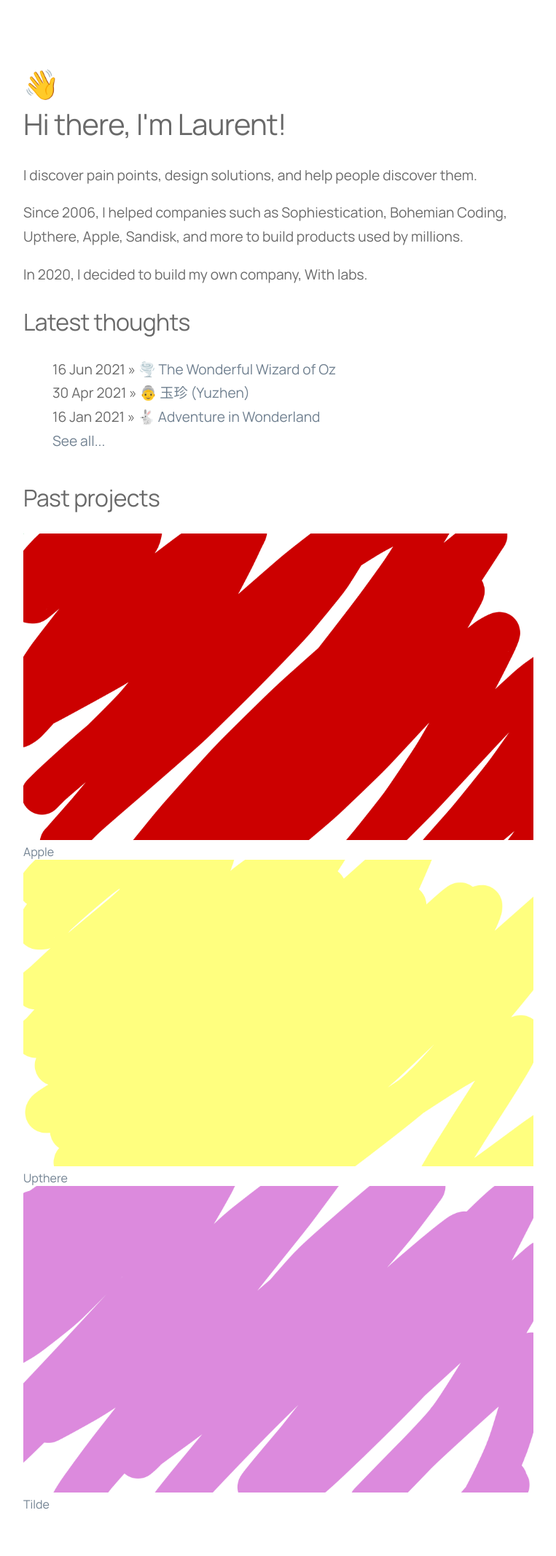
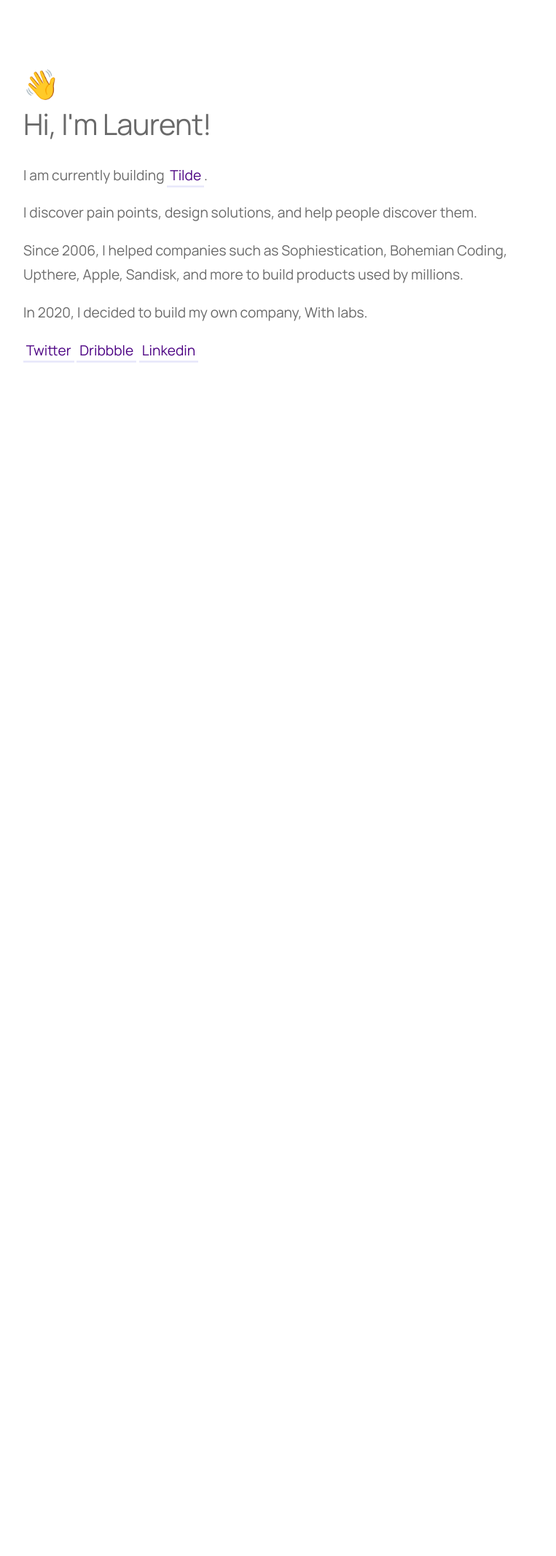
Before and after one commit to lobau/lobau.github.io, a Jekyll site: the page built from index.html, in a window 1280 px wide. Shown: the whole page at 73% size, without its empty margins (258-1021 px from the left). Built offline with Jekyll 4.4.1, drawn with Linux system fonts in a browser that asks for light colours; after the commit the page ends 900 px from its top, so only the background shows below that.

Commit message:
clean up

```diff
--- a/css/main.css
+++ b/css/main.css
@@ -1,4 +1,4 @@
-@font-face {
+/* @font-face {
     font-family: "Plus Jakarta";
     font-weight: 700 900;
     src: url("/css/fonts/PlusJakartaSans-ExtraBold.woff2") format("woff2"),
@@ -119,8 +119,6 @@
     font-style: italic;
   }
 
-  /* Norm */
-
   @font-face {
     font-family: 'Norm';
     src: url(/css/fonts/Norm-Regular.ttf) format('truetype'),
@@ -151,27 +149,77 @@
          url(/css/fonts/Norm-BoldItalic.woff) format('woff');
     font-weight: 500 900;
     font-style: italic;
+  } */
+
+  @font-face {
+    font-family: 'Hauora';
+    src: url(/css/fonts/Hauora-Regular.ttf) format('truetype'),
+         url(/css/fonts/Hauora-Regular.woff2) format('woff2'),
+         url(/css/fonts/Hauora-Regular.woff) format('woff');
+    font-weight: normal;
+    font-style: normal;
   }
+
+
 
 body {
     margin: 30px auto;
     padding: 30px;
     max-width: 700px;
     /* font-family: "Plus Jakarta", sans-serif; */
-    font-family: "Manrope", sans-serif;
+    font-family: "Hauora", sans-serif;
     /* font-family: "Mabry Pro", sans-serif; */
     /* font-family: "Norm", sans-serif; */
-    font-feature-settings: "ss02";
+    /* font-feature-settings: "ss02"; */
     color: dimgray;
 }
 
-a {
+/* a {
     text-decoration: none;
     color: slategray;
 }
 
 a:hover {
     text-decoration: underline;
+} */
+
+a, a:link, a:visited {
+  display:inline;
+  position:relative;
+  padding: 0.2em;
+  text-decoration:none;
+  color: indigo;
+  /* font-weight:700; */
+  white-space: nowrap;
+}
+
+a:focus {
+  outline: 1px solid indigo;
+}
+
+a:before {
+  transform:scaleY(.07);
+  transform-origin:bottom right
+}
+
+a:hover:before {
+  transform:scaleY(1);
+  transform-origin:bottom left;
+  background: lavender;
+}
+
+a:before{
+  content:" ";
+  display:block;
+  position:absolute;
+  top:0;
+  right:0;
+  bottom:0;
+  left:0;
+  inset:0 0 0 0;
+  background: lavender;
+  z-index:-1;
+  transition:all .25s ease
 }
 
 p, ul {
@@ -200,6 +248,7 @@ h3 {
 
 h4 {
     font-size: 1.9em;
+    font-weight: 400;
 }
 
 nav ul, footer ul {
--- a/index.html
+++ b/index.html
@@ -3,12 +3,19 @@ layout: default
 title: laurent baumann
 emoji: 👋
 ---
-<h1>{{ page.emoji }}<br />Hi there, I'm Laurent!</h1>
+<h1>{{ page.emoji }}<br />Hi, I'm Laurent!</h1>
+<p>I am currently building <a target="_blank" href="https://tilde.so">Tilde</a>.</p>
 <p>I discover pain points, design solutions, and help people discover them.</p>
 <p>Since 2006, I helped companies such as Sophiestication, Bohemian Coding, Upthere, Apple, Sandisk, and more to build products used by millions.</p>
 <p>In 2020, I decided to build my own company, With labs.</p>
+<p>
+	<a target="_blank" href="https://twitter.com/lobau">Twitter</a>
+	<a target="_blank" href="https://dribbble.com/lobau">Dribbble</a>
+	<a target="_blank" href="https://www.linkedin.com/in/laurentbaumann/">Linkedin</a>
+</p>
 
-<h2>Latest thoughts</h2>
+
+<!-- <h2>Latest thoughts</h2>
 <ul class="posts">
 	{% for post in site.categories.blog %}
 	<li>
@@ -27,4 +34,4 @@ emoji: 👋
 	<img src="/images/{{ post.image }}" alt="" width="100%" />
 	<a href="{{ post.url }}" title="{{ post.title }}">{{ post.title }}</a>
 </section>
-{% endfor %}
+{% endfor %} -->
```
Also changed, not shown: css/fonts/Hauora-Regular.ttf (added), css/fonts/Hauora-Regular.woff (added), css/fonts/Hauora-Regular.woff2 (added).
